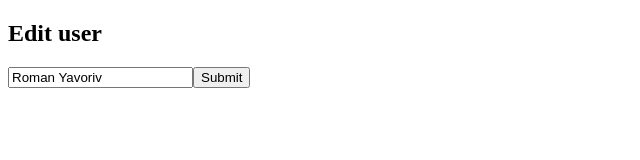
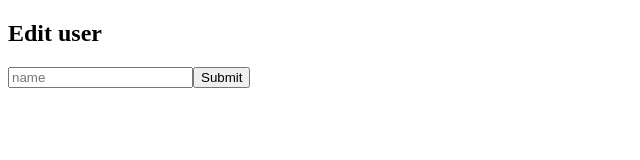
Before and after one commit to Graniron/crud-hg, an Angular app: page /edit/1 in a window 1280 px wide. Shown: the top 160 px of the page, without its empty margins (0-640 px from the left). Built offline with nearby package versions, Linux system fonts and the light colour scheme; data requests are answered from the project's data file.

Commit message:
Update edit-user.component.ts
Fix user.name initialization bug

```diff
--- a/src/app/components/edit-user/edit-user.component.ts
+++ b/src/app/components/edit-user/edit-user.component.ts
@@ -33,7 +33,7 @@ export class EditUserComponent implements OnInit {
 
     getUser() {
          this.user = this.userService.getUser(this.userId).subscribe(
-                    (user) => this.user = user,
+                    (user) => user,
                     error => console.error(error)
                 )
     }
```
